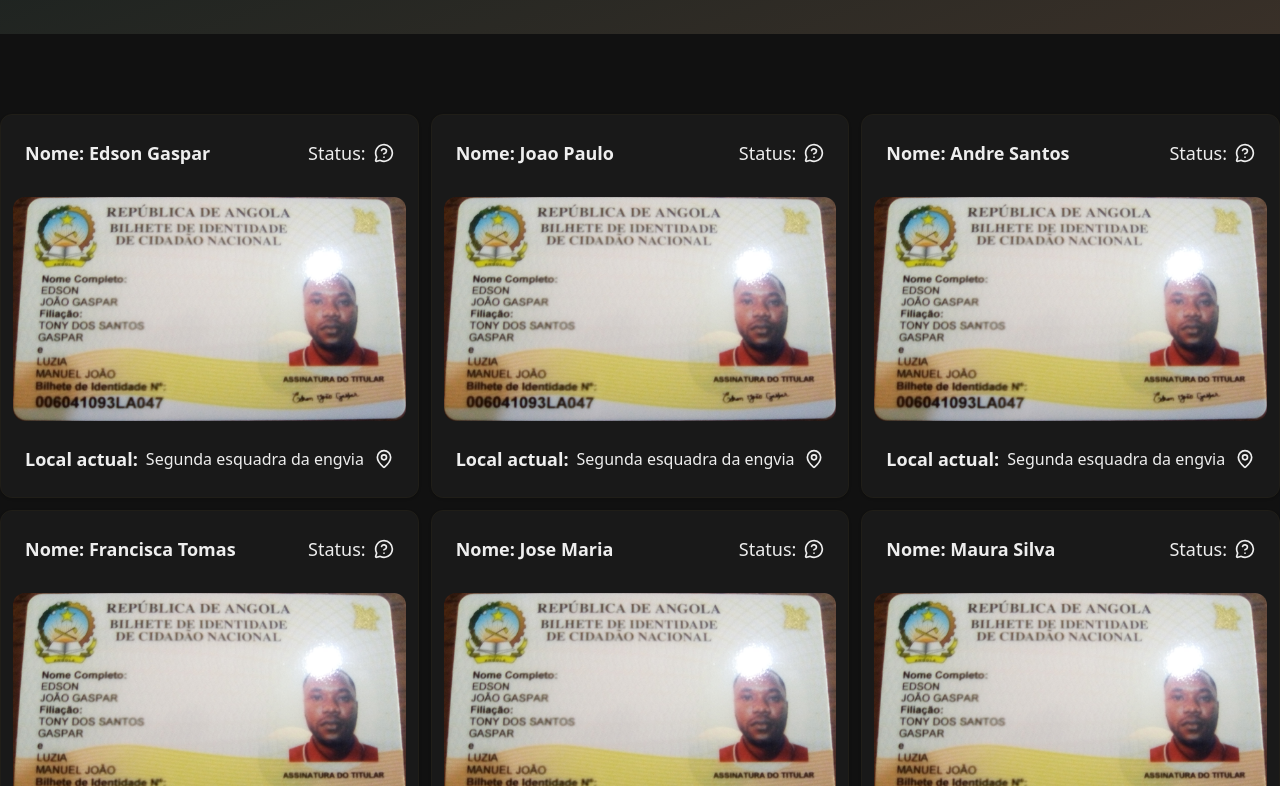
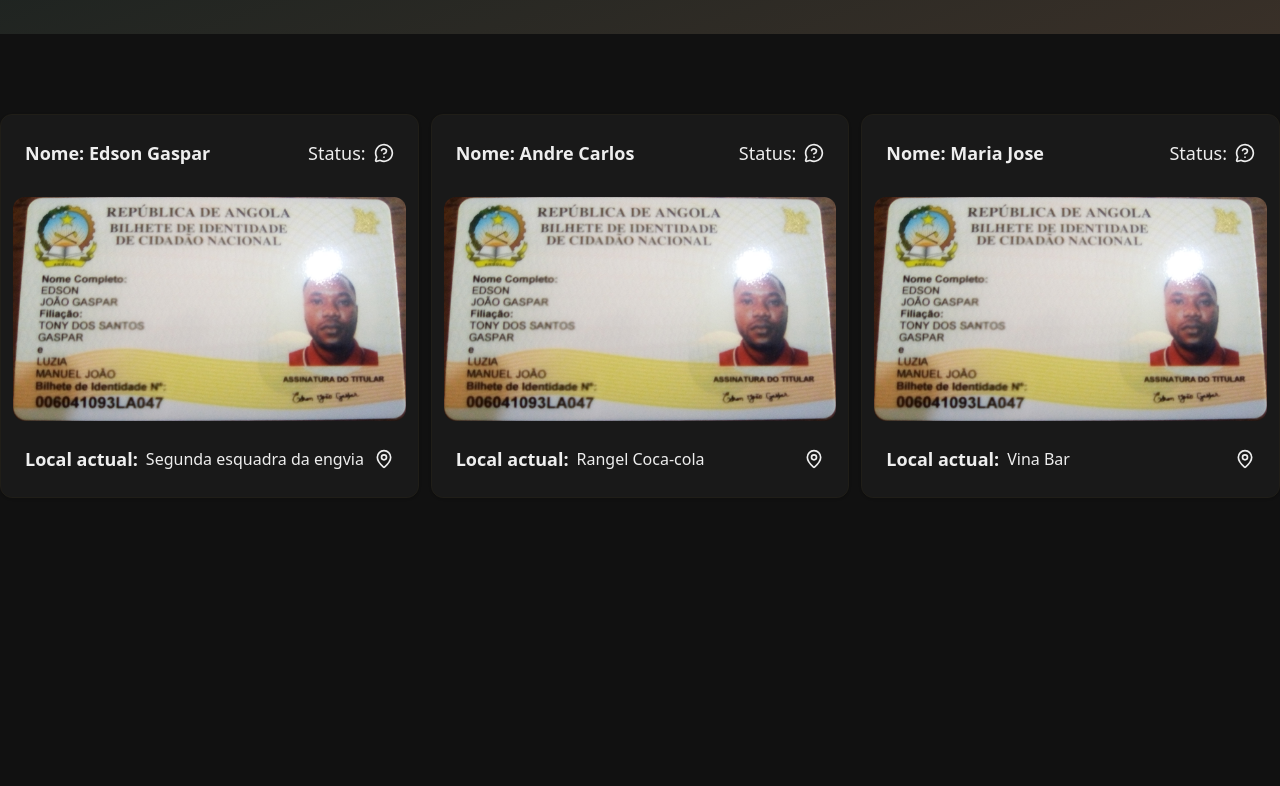
Before and after one commit to EdsonGaspar/Find-you-bi, a Next.js app: page / in a window 1280 px wide. Shown: the part 614-1400 px from the top of the page. After the commit the page ends 1192 px from the top, so only its background shows below. Built offline with nearby package versions, Linux system fonts and the light colour scheme.

Commit message:
feat: Tryed to implement seach automatic

```diff
--- /dev/null
+++ b/data/data.ts
@@ -0,0 +1,17 @@
+export const data = [
+  {
+    name: "Edson Gaspar",
+    currentLocal: "Segunda esquadra da engvia",
+    bi: "009112LA092",
+  },
+  {
+    name: "Andre Carlos",
+    currentLocal: "Rangel Coca-cola",
+    bi: "009112BE093",
+  },
+  {
+    name: "Maria Jose",
+    currentLocal: "Vina Bar",
+    bi: "002312LA092",
+  },
+];
--- a/src/app/page.tsx
+++ b/src/app/page.tsx
@@ -1,8 +1,8 @@
 import { Banner } from "@/components/banner/banner";
-import CardBanner from "@/components/card-banner/card";
 import { HeaderDesktop } from "@/components/header/header";
 import { SwictherTheme } from "@/components/header/swither/switcher-theme";
 import { SearchDocument } from "@/components/search-document/searchdocument";
+import { ShowCards } from "@/components/show-cards/showcards";
 
 export default function Home() {
   return (
@@ -21,36 +21,7 @@
       <section>
         <Banner />
       </section>
-      <section className="grid md:grid-cols-2 lg:grid-cols-3  gap-3 md:my-20">
-        <CardBanner
-          nome="Edson Gaspar"
-          currentLocal="Segunda esquadra da engvia"
-        />
-        <CardBanner
-          nome="Joao Paulo"
-          currentLocal="Segunda esquadra da engvia"
-        />
-        <CardBanner
-          nome="Andre Santos"
-          currentLocal="Segunda esquadra da engvia"
-        />
-        <CardBanner
-          nome="Francisca Tomas"
-          currentLocal="Segunda esquadra da engvia"
-        />
-        <CardBanner
-          nome="Jose Maria"
-          currentLocal="Segunda esquadra da engvia"
-        />
-        <CardBanner
-          nome="Maura Silva"
-          currentLocal="Segunda esquadra da engvia"
-        />
-        <CardBanner
-          nome="Andreia Util"
-          currentLocal="Segunda esquadra da engvia"
-        />
-      </section>
+      <ShowCards />
     </main>
   );
 }
--- a/src/components/search-document/searchdocument.tsx
+++ b/src/components/search-document/searchdocument.tsx
@@ -1,7 +1,16 @@
 import { Search } from "lucide-react";
+import { useState } from "react";
+import { data } from "../../../data/data";
 import { Input } from "../ui/input";
 
 export function SearchDocument() {
+  const [search, setSearch] = useState("");
+
+  const dataFilted = data.filter(
+    (eachElement) =>
+      eachElement.name.includes(search) || eachElement.bi.includes(search)
+  );
+
   return (
     <div className="flex justify-center items-center my-5 md:my-8">
       <div className="relative flex items-center justify-center min-w-xs w-5xl h-12">
@@ -9,6 +18,8 @@
           type="text"
           placeholder="Pesquisar..."
           className="pl-10 h-full text-lg"
+          onChange={(e) => setSearch(e.target.value)}
+          value={search}
         />
         <Search className="absolute left-2 top-1/3 h-5 w-5 text-muted-foreground" />
       </div>
--- /dev/null
+++ b/src/components/show-cards/showcards.tsx
@@ -0,0 +1,18 @@
+import { data } from "../../../data/data";
+import CardBanner from "../card-banner/card";
+
+export function ShowCards() {
+  return (
+    <section className="container mx-auto grid md:grid-cols-2 lg:grid-cols-3  gap-3 md:my-20">
+      {data.map((item) => {
+        return (
+          <CardBanner
+            key={item.bi}
+            nome={item.name}
+            currentLocal={item.currentLocal}
+          />
+        );
+      })}
+    </section>
+  );
+}
```
